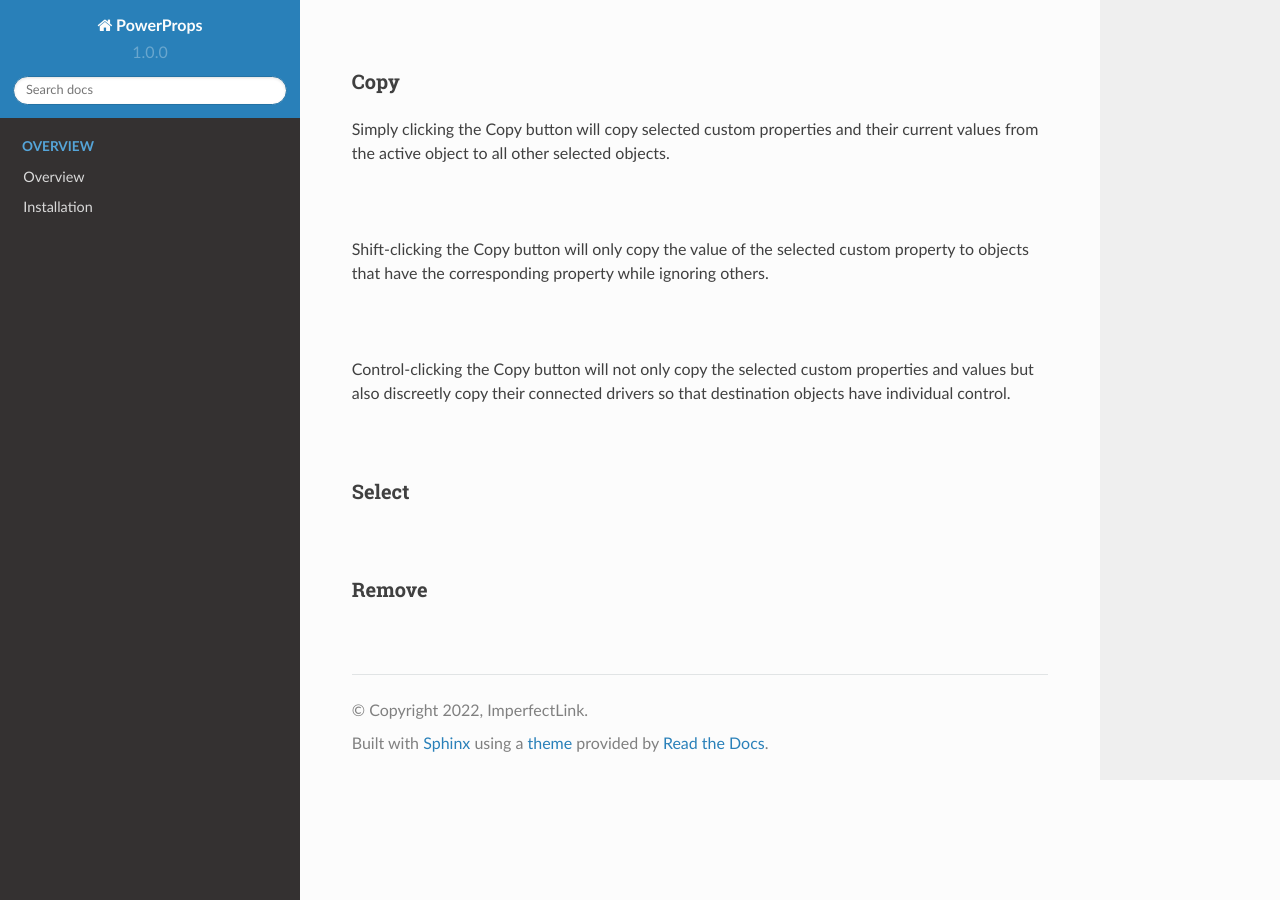
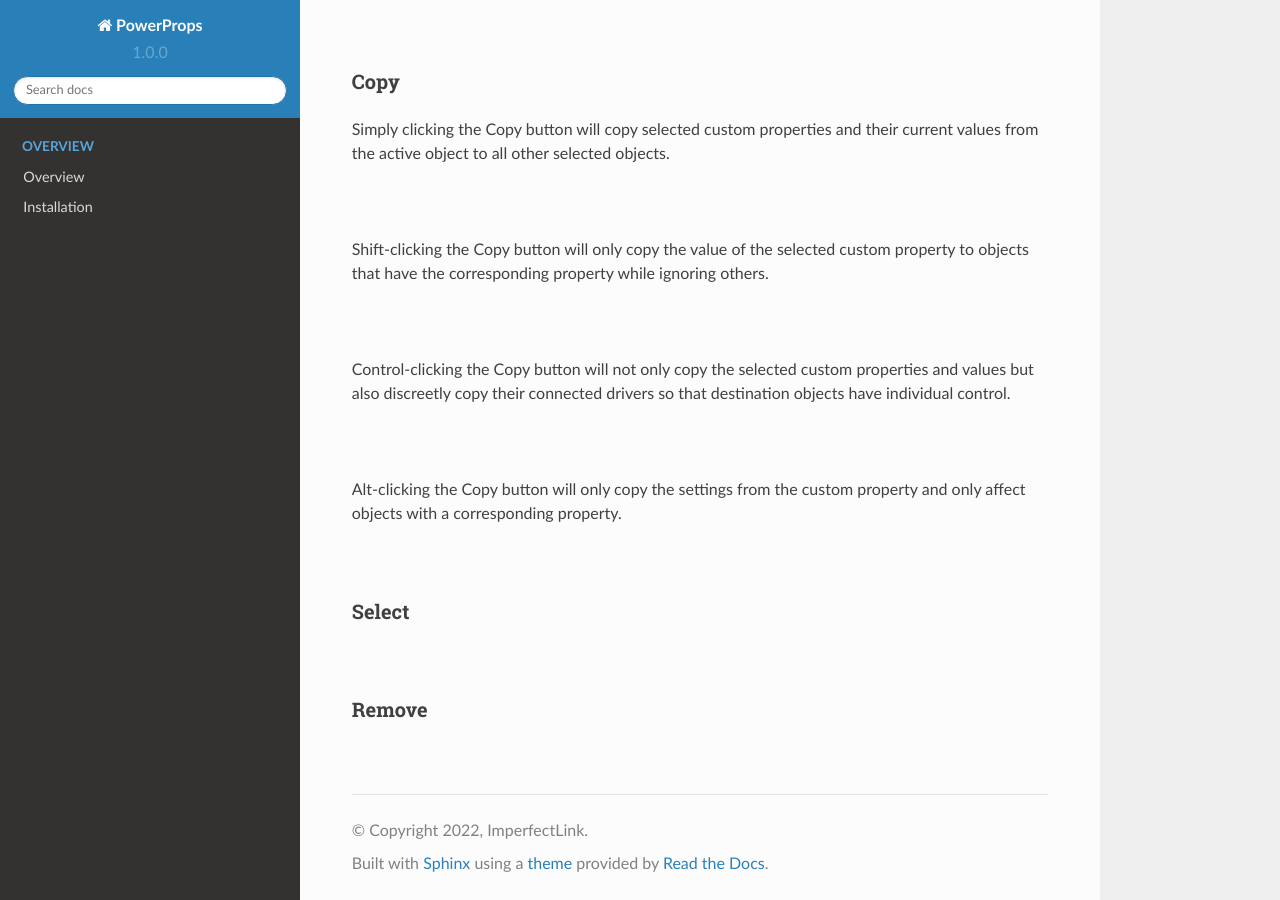
Before and after one commit to imperfectlink/PowerProps, a Sphinx documentation site: the page built from docs/source/interface.rst, in a window 1280 px wide and 900 px high, scrolled down 928 px. Built offline with Sphinx 7.4.7 and the Read the Docs theme 2.0.0, drawn with Linux system fonts in a browser that asks for light colours.

Commit message:
Update interface.rst

```diff
--- a/docs/source/interface.rst
+++ b/docs/source/interface.rst
@@ -41,6 +41,10 @@ Control-clicking the Copy button will not only copy the selected custom properti
 
 |
 
+Alt-clicking the Copy button will only copy the settings from the custom property and only affect objects with a corresponding property.
+
+|
+
 Select
 ----
 
```
